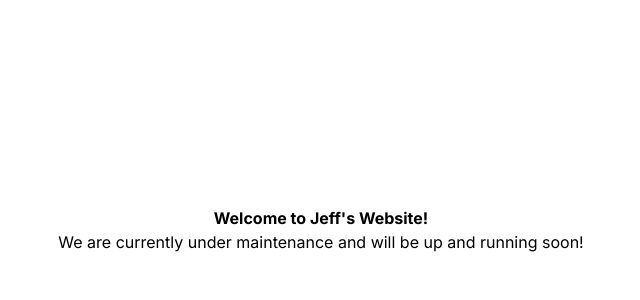
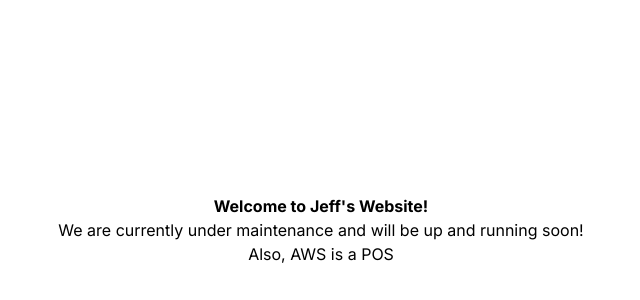
Before and after one commit to kayzej/jeff-website, a Next.js app: page / in a window 1280 px wide. Shown: the part 170-470 px from the top of the page, without its empty margins (319-959 px from the left). Built offline with nearby package versions, Linux system fonts and the light colour scheme.

Commit message:
calling AWS a POS

```diff
--- a/app/page.tsx
+++ b/app/page.tsx
@@ -3,6 +3,7 @@
     <div className="flex flex-col h-screen column items-center justify-center">
       <h1 className="font-bold">Welcome to Jeff{'\u0027'}s Website!</h1>
       <p>We are currently under maintenance and will be up and running soon!</p>
+      <p>Also, AWS is a POS</p>
     </div>
   );
 }
```
Also changed, not shown: 2 other files (tests, documents, lock files or other folders).
